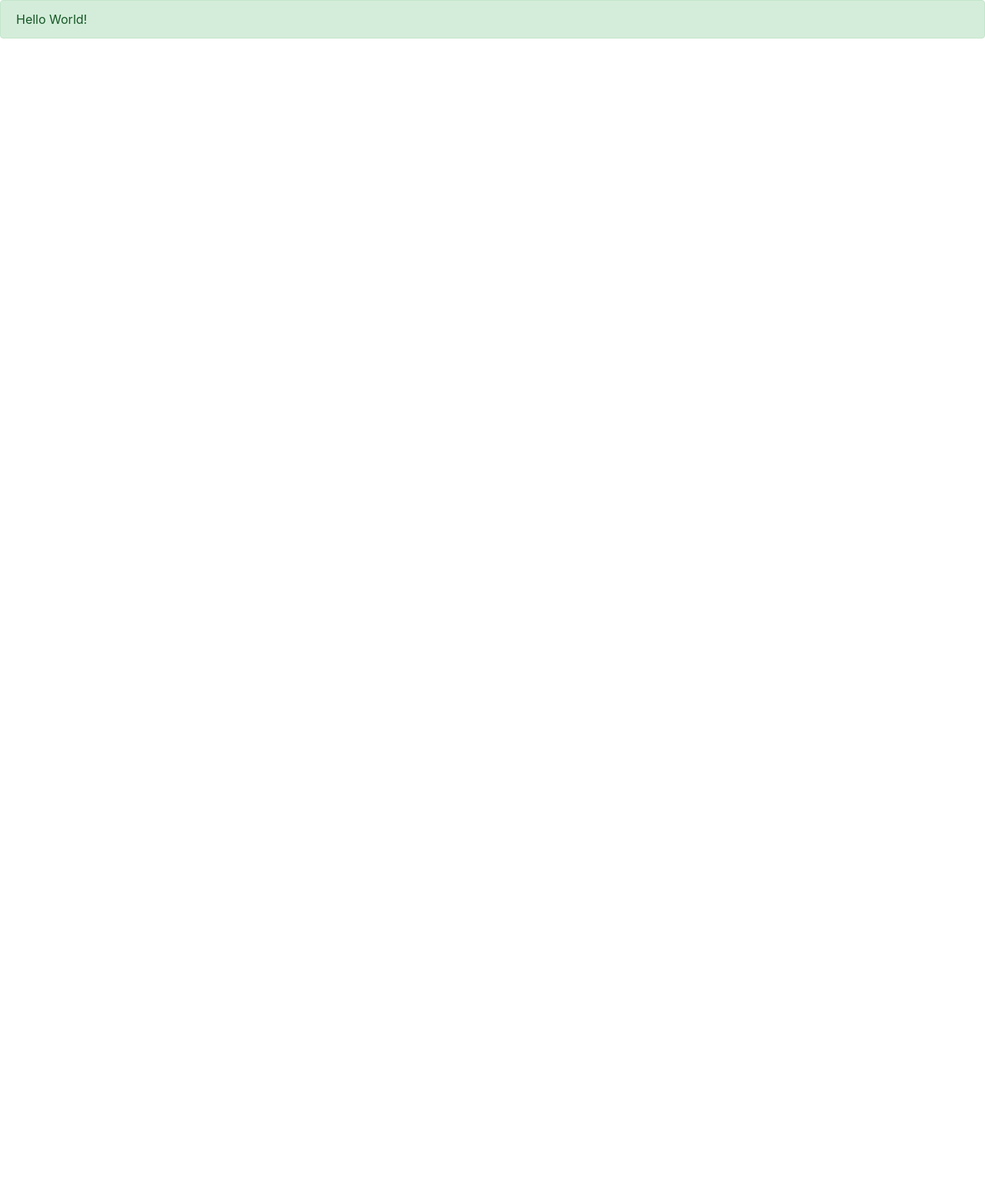
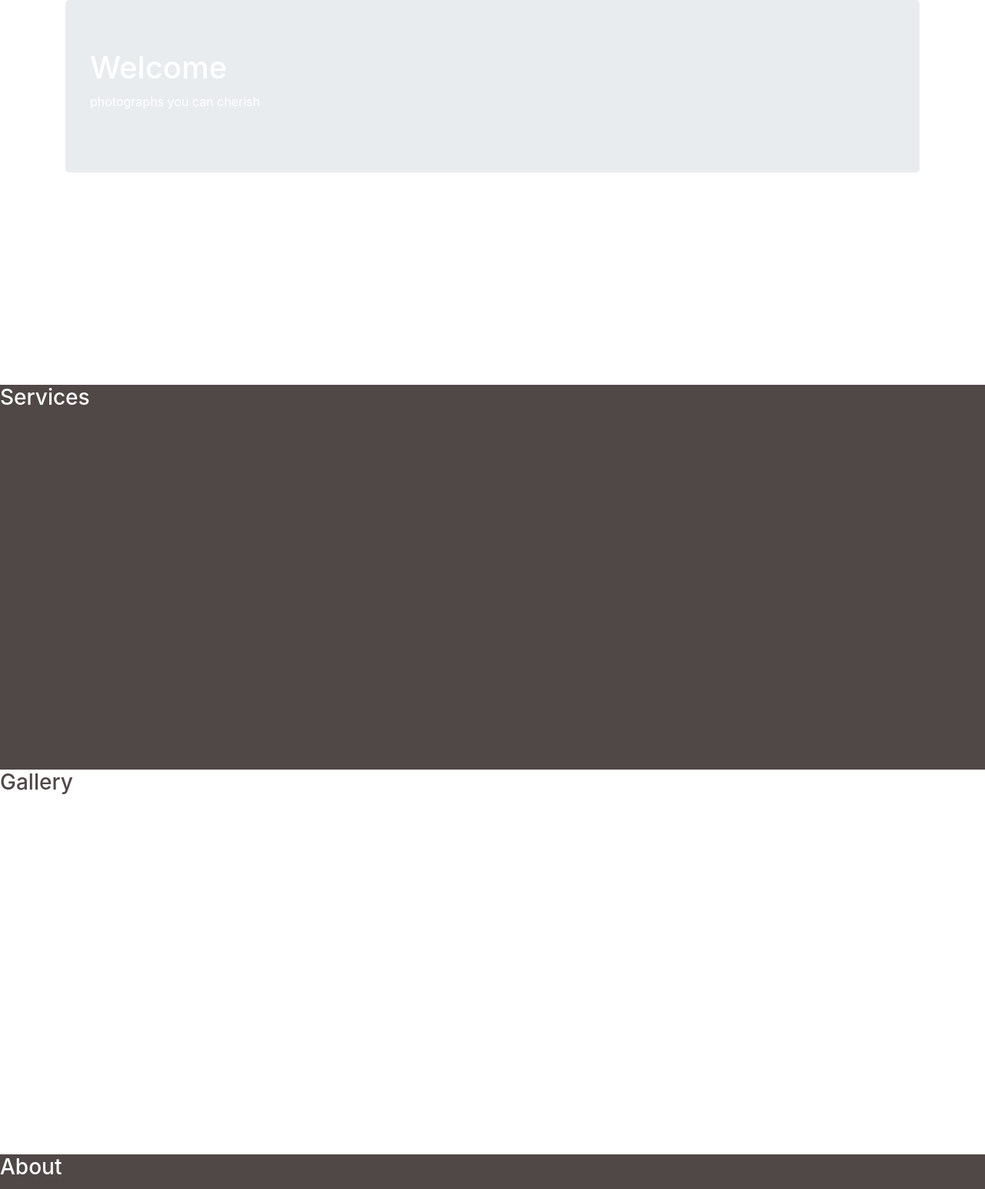
Before and after one commit to RipCurrent/MyPhotos, a website: page index.html in a window 1280 px wide. Shown: the top 1545 px of the page at 77% size. Before the commit the page ends 800 px from the top, so only its background shows below. Drawn offline with nearby package versions, Linux system fonts and the light colour scheme.

Commit message:
Creating the main page structure

```diff
--- a/index.html
+++ b/index.html
@@ -6,12 +6,41 @@
       <meta http-equiv="x-ua-compatible" content="ie=edge">
       <title>MyPhoto</title>
       <link rel="stylesheet" href="node_modules/bootstrap/dist/css/bootstrap.min.css">
+      <link rel="stylesheet" href="myphoto.css">
     </head>
    <body>
-      <div class="alert alert-success"> Hello World!
+      <div class="container-fluid myphoto-section bg-myphoto-light">
+         <div class="container">
+            <div class="jumbotron jumbotron-welcome">
+                  <h1>Welcome</h1>
+                  <p>photographs you can cherish</p>
+               </div>
+         </div>
       </div>
+      <div class="container-fluid myphoto-section bg-myphoto-dark">
+         <div class="row">
+            <h3>Services</h3>
+         </div>
+      </div>
+      <div class="container-fluid myphoto-section bg-myphoto-light">
+         <div class="row">
+            <h3>Gallery</h3>
+         </div>
+      </div>
+      <div class="container-fluid myphoto-section bg-myphoto-dark">
+         <div class="row">
+            <h3>About</h3>
+         </div>
+      </div>
+      <div class="container-fluid myphoto-section bg-myphoto-light">
+         <div class="row">
+            <h3>Contact Us</h3>
+         </div>
+      </div>
+      <footer>Footer placeholder</footer>
+
+      <script src="node_modules/jquery/dist/jquery.min.js"></script>
       <script src="node_modules/bootstrap/dist/js/bootstrap.min.js"></script>
-      <script src="node_modules/jquery/dist/jquery.min.js"></script>
-      <script src="node_modules/popper.js/dist/popper.min.js"></script>
+      <!-- <script src="node_modules/popper.js/dist/popper.min.js"></script> -->
    </body>
 </html>
--- /dev/null
+++ b/myphoto.css
@@ -0,0 +1,19 @@
+.myphoto-section {
+    min-height: 500px;
+}
+
+.bg-myphoto-dark {
+    background-color: #504747;
+    color: white;
+}
+
+.bg-myphoto-light {
+    background-color: white;
+    color: #504747;
+}
+
+.jumbotron-welcome {
+    background-image: url('');
+    background-size: cover;
+    color: white;
+}
```
